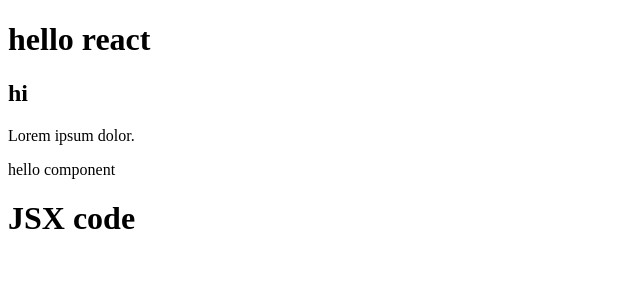
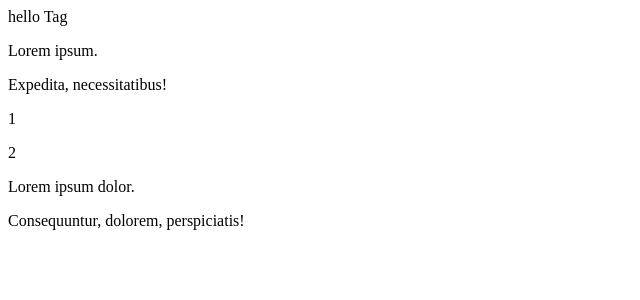
Before and after one commit to huitopia/study-react-1, a React (Vite) app: page / in a window 1280 px wide. Shown: the top 300 px of the page, without its empty margins (0-640 px from the left). Built offline with nearby package versions, Linux system fonts and the light colour scheme.

Commit message:
최상위 component 사용 시 주의할 점, fragment

```diff
--- a/src/App.jsx
+++ b/src/App.jsx
@@ -1,35 +1,40 @@
-// built-in component : html 의 기본 요소, 소문자로 시작
-// component : 직접만든 요소(태그), 대문자로 시작
-
-// component 는 return 을 가진 함수
+// 최상위 컴포넌트는 1개만 작성
 function MyComponent() {
-  // return : 화면에 출력할 코드
-  return <div>hello component</div>; // JSX(JavaScript xml) code
+  // 최상위 컴포넌트 사용하지 않을 때 fragment 사용
+  return (
+    <>
+      <p>Lorem ipsum dolor.</p>
+      <p>Consequuntur, dolorem, perspiciatis!</p>
+    </>
+  );
+}
+function MyComp() {
+  // 여러줄 사용 시 div 로 감싸서 사용
+  return (
+    <div>
+      <p>1</p>
+      <p>2</p>
+    </div>
+  );
 }
 
-function MyComp() {
-  // JSX 코드 : <div></div>
-  const myElem = <h1>JSX code</h1>;
-
-  return myElem;
+function MyTag() {
+  // JSX 코드가 여러 줄일 때 () 사용
+  return (
+    <div>
+      hello Tag
+      <p>Lorem ipsum.</p>
+      <p>Expedita, necessitatibus!</p>
+    </div>
+  );
 }
-
 function App() {
-  /*
-  component 사용 시 종료 태그 생략할 수 없음
-  br 같은 빈 요소는 시작태그에서 꼭 종료
-  */
   return (
-    <>
-      <div>
-        {/* JSX 내에서의 주석 */}
-        <h1>hello react</h1>
-        <h2>hi</h2>
-        <p>Lorem ipsum dolor.</p>
-        <MyComponent />
-        <MyComp />
-      </div>
-    </>
+    <div>
+      <MyTag />
+      <MyComp />
+      <MyComponent />
+    </div>
   );
 }
 
```
